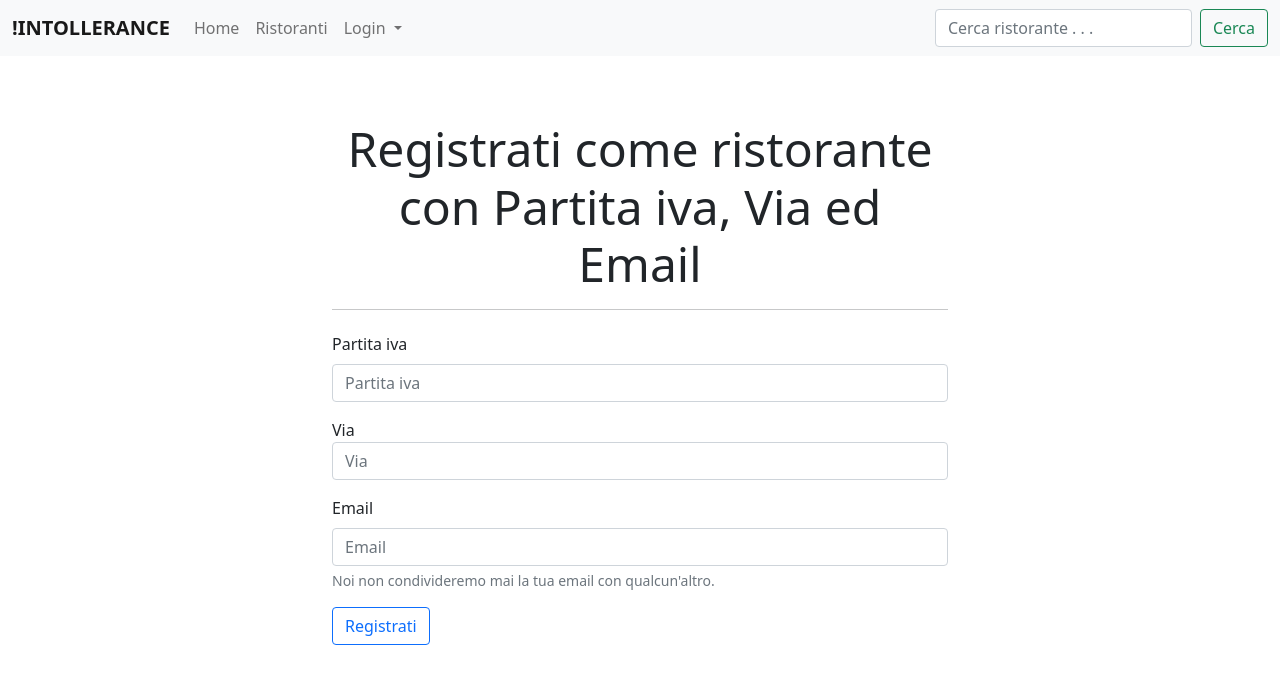
After one commit to russolucaf/NotIntollerance, a Flask app: page /restaurant_register in a window 1280 px wide. The commit adds this page. Shown: the top 684 px of the page. Run offline with Flask 2, Linux system fonts and the light colour scheme; parts of the project's set-up code (start-up, migrations or seed data) failed here and were passed over; some libraries are stand-ins or nearby versions.

Commit message:
Aggiunta ristoranti + form + db collegamento

```diff
--- /dev/null
+++ b/RestaurantForm.py
@@ -0,0 +1,11 @@
+from flask_wtf import FlaskForm
+from wtforms import PasswordField
+from wtforms import EmailField
+from wtforms import StringField
+from wtforms import SubmitField
+
+
+class RestaurantForm(FlaskForm):
+    name = StringField(label="Partita iva")
+    position = StringField(label="Via")
+    email = EmailField(label="Email")
--- a/SignUpForm.py
+++ b/SignUpForm.py
@@ -11,4 +11,3 @@ class SignUp(FlaskForm):
     surname = StringField(label='Cognome')
     email = StringField(label='Email')
     password = PasswordField(label='Password')
-    submit = SubmitField(label='Submit')
--- a/app.py
+++ b/app.py
@@ -1,9 +1,12 @@
 from flask import Flask, render_template, redirect, url_for, request, flash, session
 from flask_session import Session
+
+from RestaurantForm import RestaurantForm
 from SignUpForm import SignUp
 from SignInForm import SignInForm
 from mongoengine import *
 from User import User
+from Restaurant import Restaurant
 from flask_bcrypt import Bcrypt
 from datetime import timedelta
 import secrets
@@ -85,5 +88,32 @@ def login_sign_in():
     return render_template('sign_in.html', form=form)
 
 
+@app.route('/restaurant_view')
+def restaurant_view():
+    return render_template('restaurant_view.html')
+
+
+@app.route('/restaurant_register', methods=["GET", "POST"])
+def restaurant():
+    form = RestaurantForm()
+    if request.method == "GET":
+        return render_template('restaurant_form.html', form=form)
+    else:
+        restaurants = Restaurant()
+        restaurants.name = request.form.get('name')
+        restaurants.position = request.form.get('position')
+        restaurants.email = request.form.get('email')
+        for rest in Restaurant.objects(email=restaurants.email):
+            if restaurants.email == rest.email:
+                flash("Email già esistente!")
+                return redirect(url_for('restaurant'))
+        else:
+            restaurants.save()
+            flash('Registrazione in fase di accettazione!')
+            redirect(url_for('restaurant'))
+
+    return render_template('restaurant_form.html', form=form)
+
+
 if __name__ == '__main__':
     app.run()
--- /dev/null
+++ b/templates/restaurant_form.html
@@ -0,0 +1,29 @@
+{% extends 'base.html' %}
+
+{% block content %}
+    <form class="container-fluid sign_in" style="margin-top: 5%; margin-bottom: 3%" method="POST" action="{{ url_for('restaurant') }}">
+    {{ form.hidden_tag() }}
+        <div class="sign_in_header" style="text-align: center">
+          <label class="sign_in_header_h1">
+              <h1 class="display-5">Registrati come ristorante con Partita iva, Via ed Email</h1>
+              <hr>
+          </label>
+        </div>
+        <div class="mb-3">
+          {{ form.name.label(class="form-label", for="name") }}
+          {{ form.name(class="form-control", type="text", placeholder="Partita iva", id="name") }}
+        </div>
+        <div class="mb-3">
+            {{ form.position.label(clas="form-label", for="position") }}
+            {{ form.position(class="form-control", type="text", placeholder="Via", id="position") }}
+        </div>
+        <div class="mb-3">
+          {{ form.email.label(class="form-label", for="email") }}
+          {{ form.email(type="email", class="form-control", placeholder="Email", id="email") }}
+        <div id="emailHelp" class="form-text">Noi non condivideremo mai la tua email con qualcun'altro.</div>
+        </div>
+          <button type="submit" class="btn btn-outline-primary">Registrati</button>
+    </form>
+
+
+{% endblock %}
```
Also changed, not shown: Restaurant.py (added, +7 -0 lines), templates/restaurant_view.html (added, +41 -0 lines), static/styles/first.css (line endings or trailing spaces).
